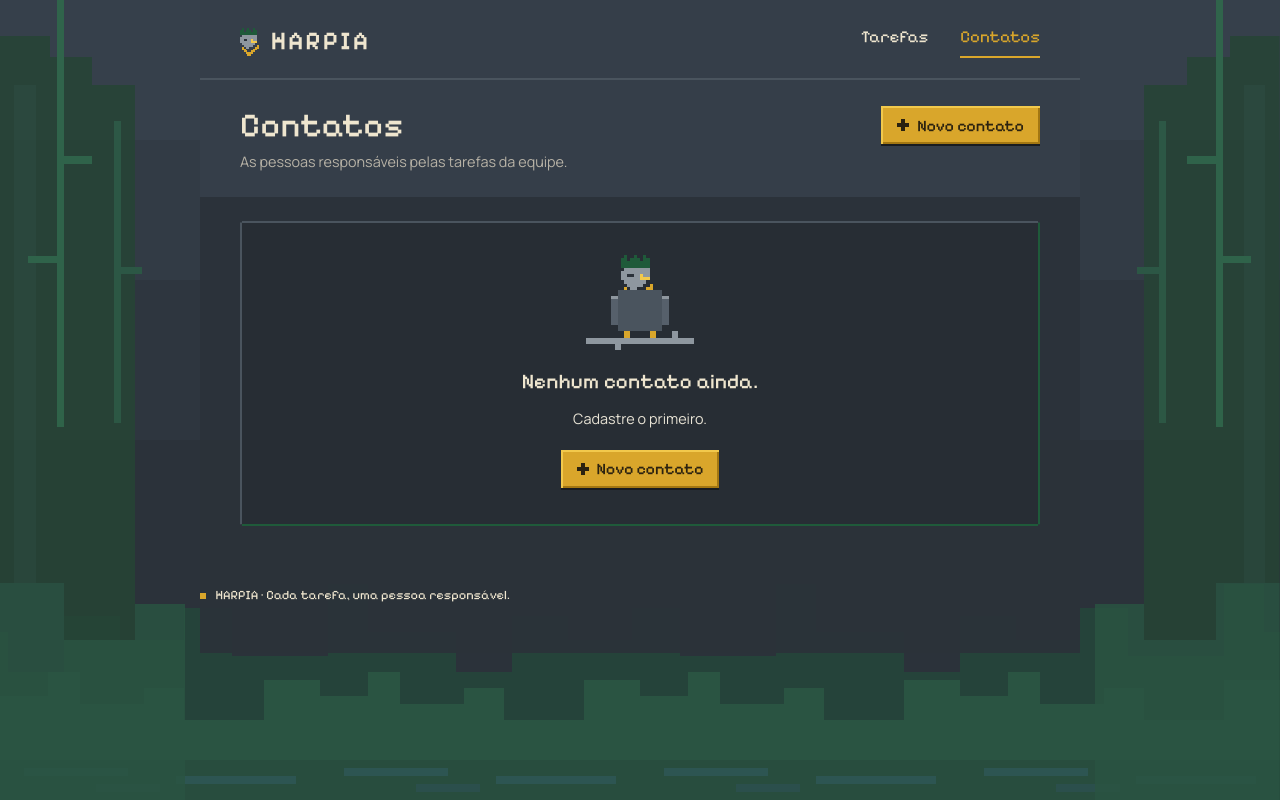
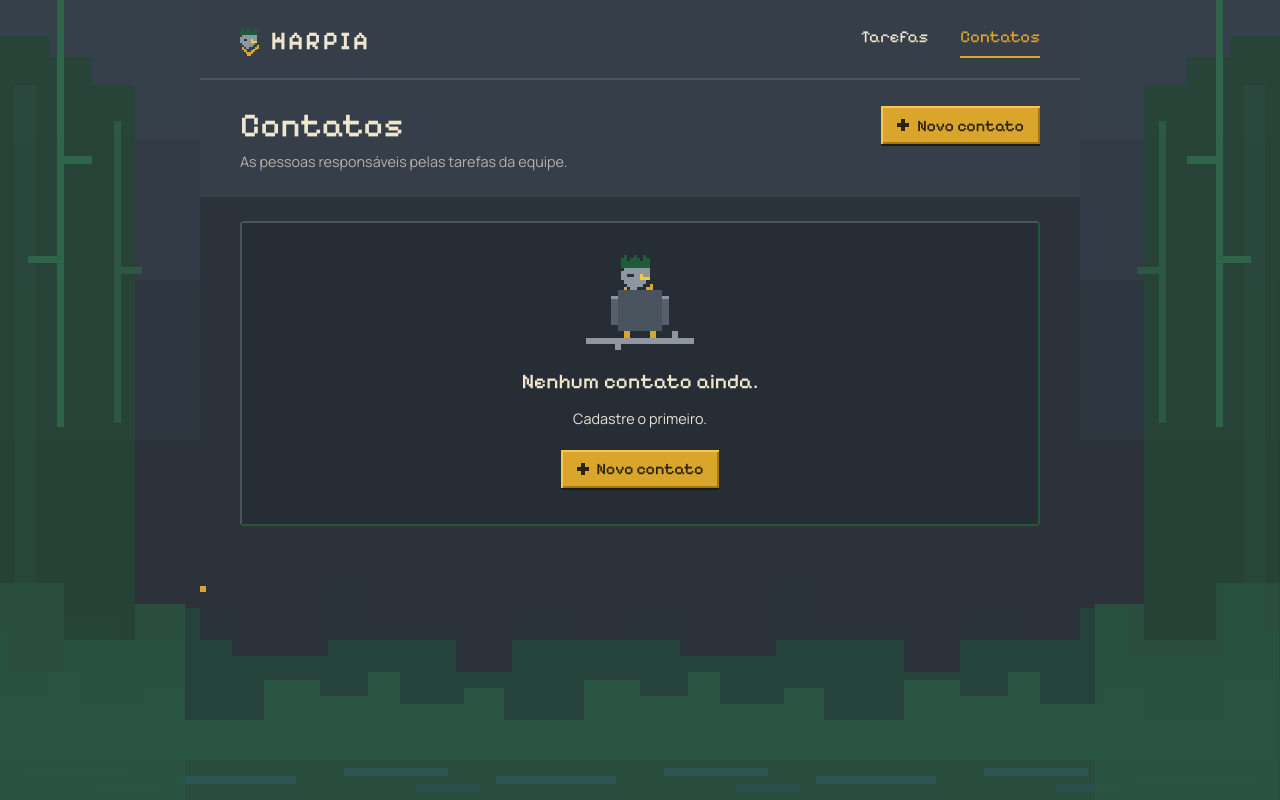
Before and after one commit to 1VictorOliveira/flask-o-retorno, a Flask app: page /contatos in a window 1280 px wide. Run offline with Flask 3, Linux system fonts and the light colour scheme; data that the repository does not hold is empty.

Commit message:
fix: remove mensagem de rodapé Harpia

```diff
--- a/templates/base.html
+++ b/templates/base.html
@@ -68,7 +68,6 @@
 
         <footer class="rodape">
             <span class="rodape-ponto" aria-hidden="true"></span>
-            HARPIA · Cada tarefa, uma pessoa responsável.
         </footer>
     </div>
 
```
